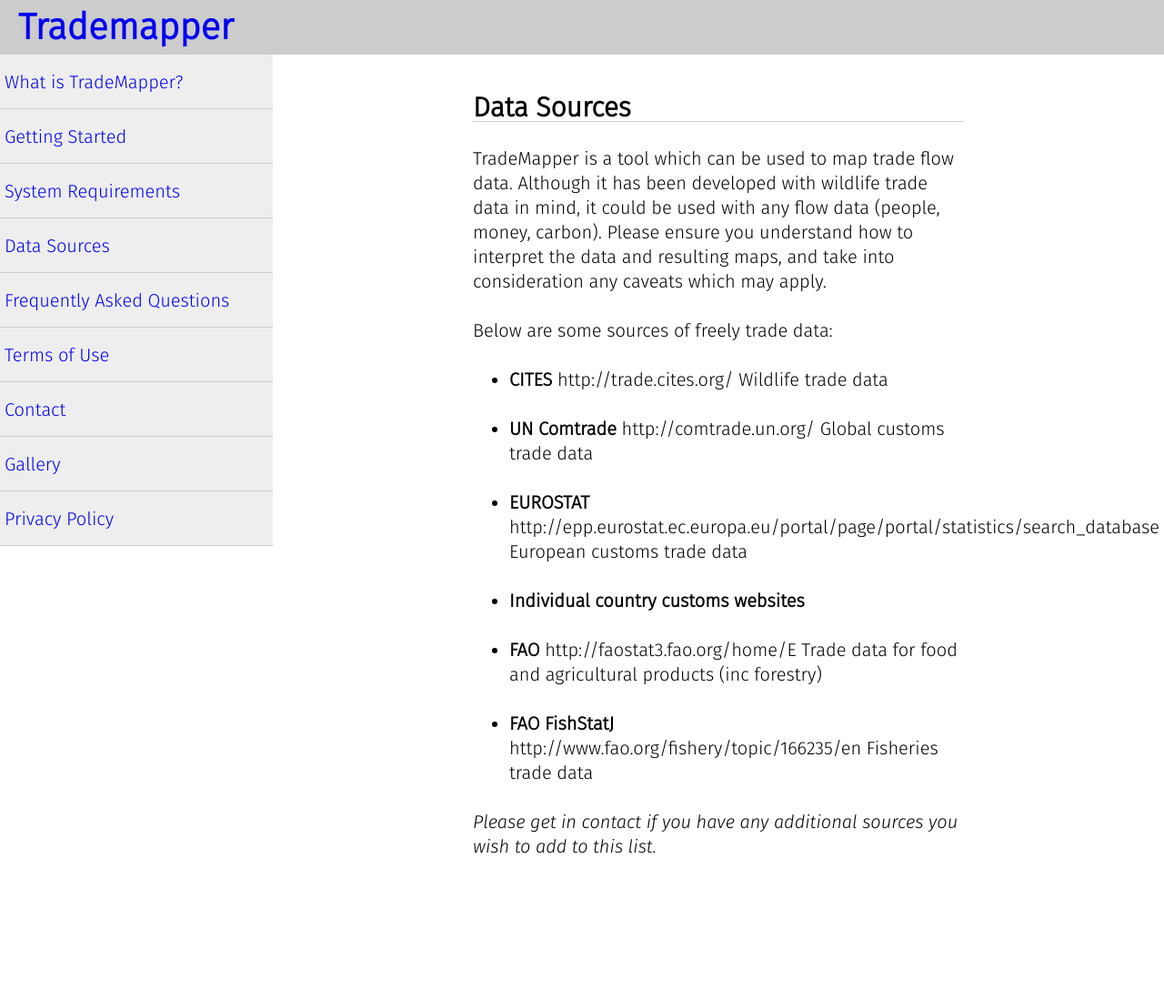
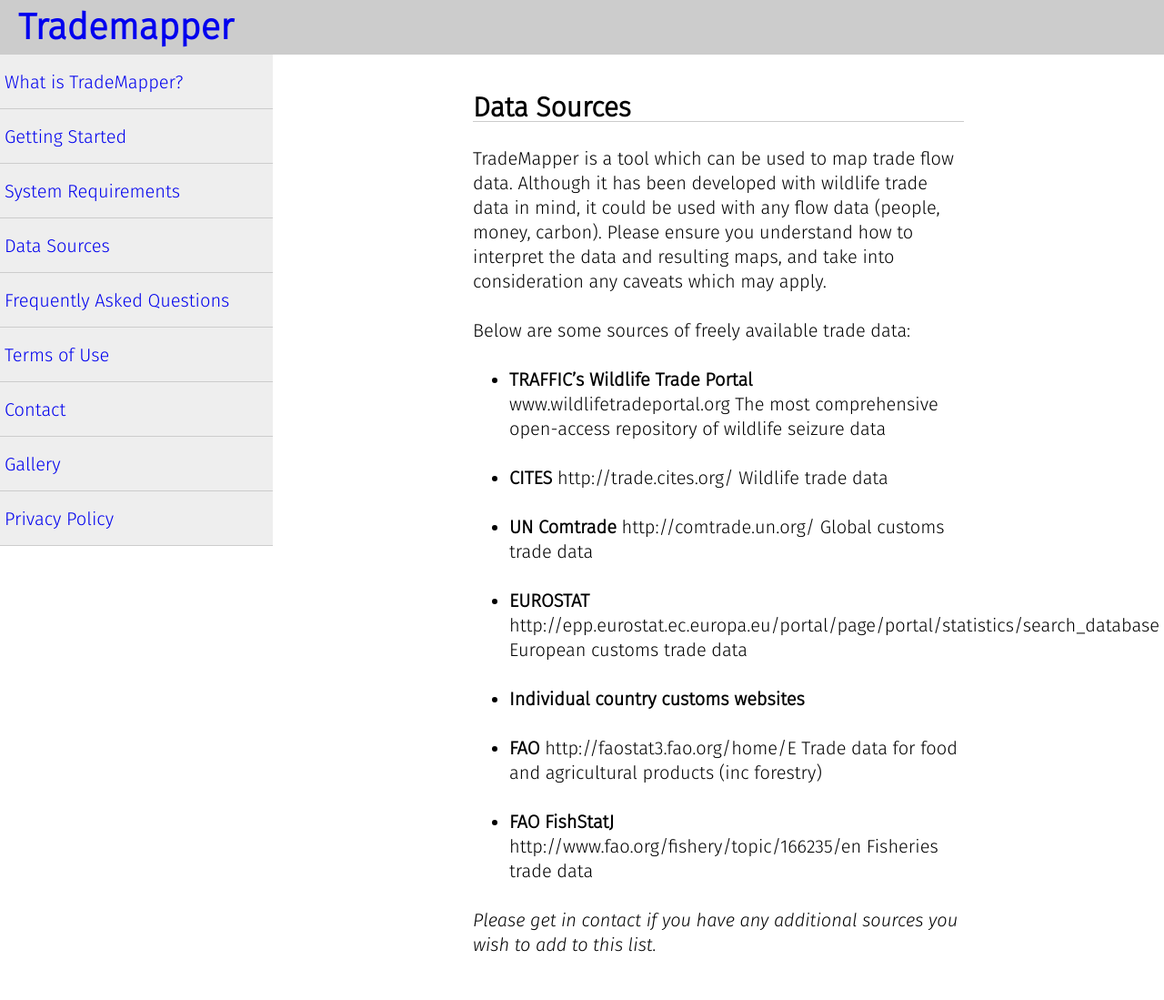
Before and after one commit to trademapper/trademapper-js, a Jekyll site: the page built from _pages/03_data.md, in a window 1280 px wide. Shown: the whole page at 91% size. Built offline with Jekyll 4.4.1, drawn with Linux system fonts in a browser that asks for light colours; before the commit the page ends 991 px from its top, so only the background shows below that.

Commit message:
Update 03_data.md

```diff
--- a/_pages/03_data.md
+++ b/_pages/03_data.md
@@ -6,7 +6,10 @@
 
 TradeMapper is a tool which can be used to map trade flow data. Although it has been developed with wildlife trade data in mind, it could be used with any flow data (people, money, carbon). Please ensure you understand how to interpret the data and resulting maps, and take into consideration any caveats which may apply.
 
-Below are some sources of freely trade data:
+Below are some sources of freely available trade data:
+
+* __TRAFFIC's Wildlife Trade Portal__
+www.wildlifetradeportal.org The most comprehensive open-access repository of wildlife seizure data
 
 * __CITES__
 http://trade.cites.org/ Wildlife trade data
```
